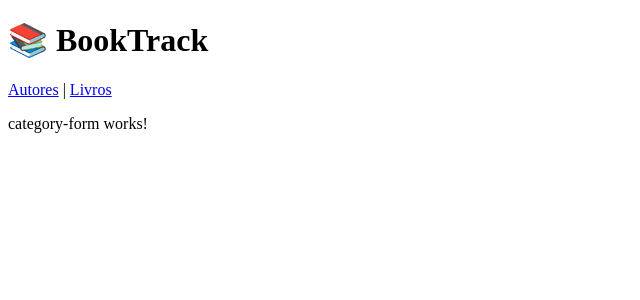
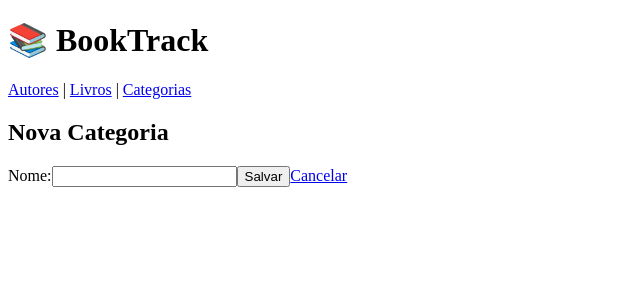
Before and after one commit to alexandremrrocha/booktrack-frontend, an Angular app: page /categories/new in a window 1280 px wide. Shown: the top 300 px of the page, without its empty margins (0-640 px from the left). Built offline with nearby package versions, Linux system fonts and the light colour scheme.

Commit message:
feat: CRUD de categorias

```diff
--- a/src/app/app.html
+++ b/src/app/app.html
@@ -1,6 +1,7 @@
 <h1>📚 BookTrack</h1>
 <nav>
   <a routerLink="/authors">Autores</a> |
-  <a routerLink="/books">Livros</a>
+  <a routerLink="/books">Livros</a> |
+  <a routerLink="/categories">Categorias</a>
 </nav>
 <router-outlet></router-outlet>
--- a/src/app/modules/author/author-form/author-form.ts
+++ b/src/app/modules/author/author-form/author-form.ts
@@ -36,7 +36,7 @@ export class AuthorForm implements OnInit {
     }
   }
 
-   public async loadAuthor() {
+  public async loadAuthor() {
     const author = await this.authorService.getById(this.id!);
     this.form.patchValue(author);
   }
--- a/src/app/modules/category/category-form/category-form.html
+++ b/src/app/modules/category/category-form/category-form.html
@@ -1 +1,9 @@
-<p>category-form works!</p>
+<h2>{{ id ? 'Editar Categoria' : 'Nova Categoria' }}</h2>
+
+<form [formGroup]="form" (ngSubmit)="saveCategory()">
+  <label>Nome:</label>
+  <input formControlName="name" />
+
+  <button type="submit">Salvar</button>
+  <a routerLink="/categories">Cancelar</a>
+</form>
--- a/src/app/modules/category/category-form/category-form.ts
+++ b/src/app/modules/category/category-form/category-form.ts
@@ -1,11 +1,56 @@
+import { CommonModule } from '@angular/common';
 import { Component } from '@angular/core';
+import { FormBuilder, FormGroup, ReactiveFormsModule, Validators } from '@angular/forms';
+import { ActivatedRoute, Router, RouterModule } from '@angular/router';
+import { CategoryService } from '../../../services/category/category.service';
 
 @Component({
   selector: 'app-category-form',
-  imports: [],
+  standalone: true,
+  imports: [CommonModule, ReactiveFormsModule, RouterModule],
   templateUrl: './category-form.html',
   styleUrl: './category-form.css'
 })
 export class CategoryForm {
+  form!: FormGroup;
+  id!: number | null;
 
+  constructor(
+    private formBuilder: FormBuilder,
+    private route: ActivatedRoute,
+    private router: Router,
+    private categoryService: CategoryService
+  ) {}
+
+  ngOnInit(): void {
+    this.form = this.formBuilder.group({
+      name: ['', Validators.required]
+    });
+
+    const paramId = this.route.snapshot.paramMap.get('id');
+    this.id = paramId ? Number(paramId) : null;
+
+    if (this.id) {
+      this.loadCategories();
+    }
+  }
+
+  public async loadCategories() {
+    const category = await this.categoryService.getById(this.id!);
+    this.form.patchValue(category);
+  }
+
+  public async saveCategory() {
+    if (this.form.invalid) {
+      return;
+    }
+
+    if (this.id){
+      await this.categoryService.update(this.id, this.form.value);
+      this.router.navigate(['/categories'])
+    } else {
+      await this.categoryService.create(this.form.value);
+      this.router.navigate(['/categories']);
+    }
+  }
 }
--- a/src/app/modules/category/category-list/category-list.html
+++ b/src/app/modules/category/category-list/category-list.html
@@ -1 +1,10 @@
-<p>category-list works!</p>
+<h2>Categorias</h2>
+<a routerLink="/categories/new">➕ Nova Categoria</a>
+
+<ul>
+  <li *ngFor="let category of categories">
+    {{ category.name }}
+    | <a [routerLink]="['/categories/edit', category.id]">Editar</a>
+    | <button (click)="deleteAuthor(category.id)">Excluir</button>
+  </li>
+</ul>
--- a/src/app/modules/category/category-list/category-list.ts
+++ b/src/app/modules/category/category-list/category-list.ts
@@ -1,11 +1,29 @@
-import { Component } from '@angular/core';
+import { CommonModule } from '@angular/common';
+import { Component, inject, OnInit } from '@angular/core';
+import { RouterModule } from '@angular/router';
+import { CategoryService } from '../../../services/category/category.service';
+import { CategoryModel } from '../../../models/category.model';
 
 @Component({
   selector: 'app-category-list',
-  imports: [],
+  standalone: true,
+  imports: [CommonModule, RouterModule],
   templateUrl: './category-list.html',
   styleUrl: './category-list.css'
 })
-export class CategoryList {
+export class CategoryList implements OnInit {
+  private categoryService = inject(CategoryService);
+  categories: CategoryModel[] = [];
 
+  ngOnInit(): void {
+    this.loadCategories();
+  }
+
+  public async loadCategories() {
+    this.categories = await this.categoryService.getAll();
+  }
+
+  public async deleteAuthor(id: number) {
+    await this.categoryService.delete(id);
+  }
 }
--- a/src/app/services/category/category.ts
+++ b/src/app/services/category/category.service.ts
@@ -6,7 +6,7 @@ import { firstValueFrom } from 'rxjs';
 @Injectable({
   providedIn: 'root'
 })
-export class Category {
+export class CategoryService {
   private apiUrl = 'http://localhost:3000/category';
 
   constructor(private http: HttpClient) {}
```
Also changed, not shown: 1 other file (tests, documents, lock files or other folders).
